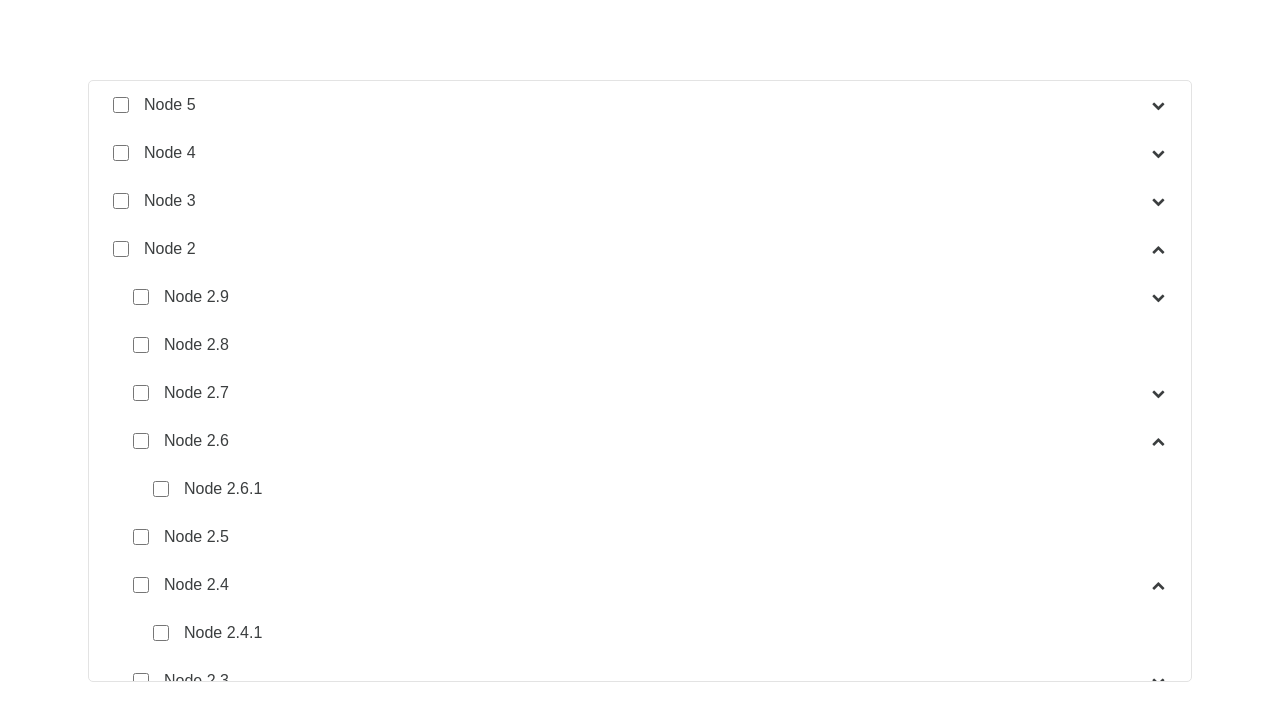
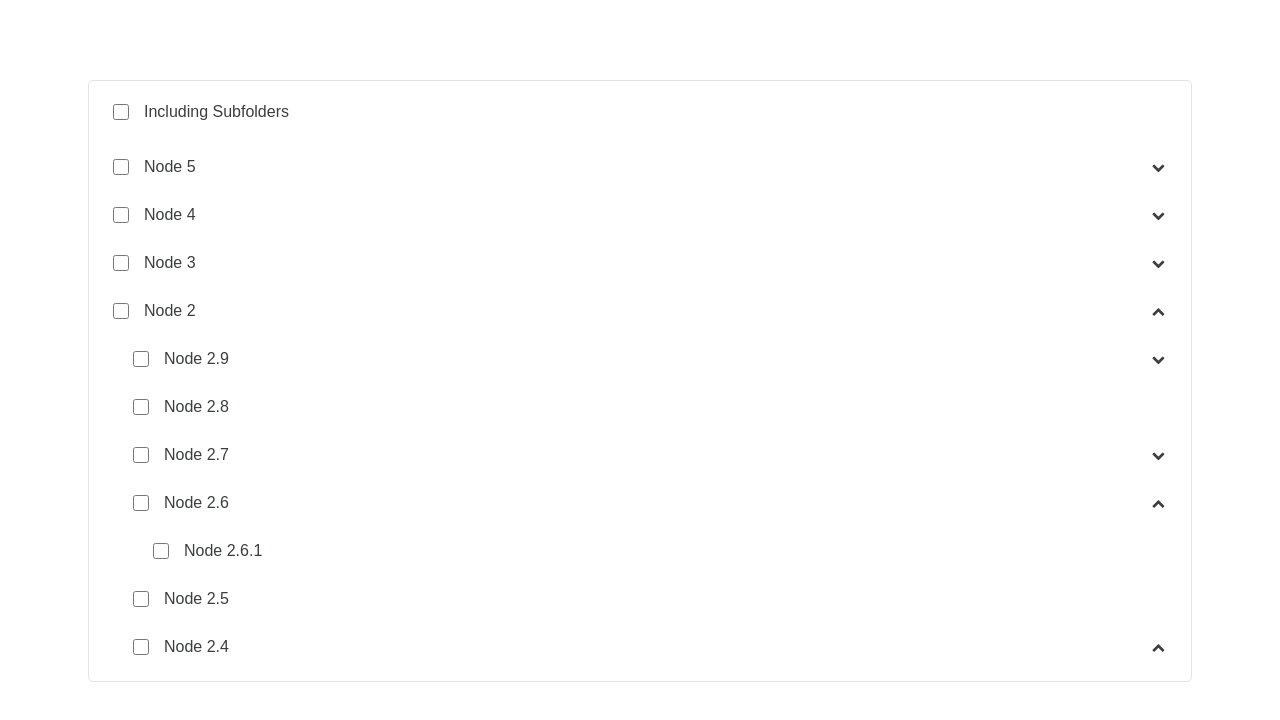
Before and after one commit to Anvi1/folder-selector, an Angular app: page / in a window 1280 px wide. Shown: the top 720 px of the page. Built offline with nearby package versions, Linux system fonts and the light colour scheme.

Commit message:
Add "Including Folder" feature

```diff
--- a/src/app/folder-selector-services/folder-selector-service/folder-selector.service.ts
+++ b/src/app/folder-selector-services/folder-selector-service/folder-selector.service.ts
@@ -1,7 +1,7 @@
 import { Injectable } from '@angular/core';
 import { FolderSelectorApiService } from '../api-service/folder-selector-api.service';
 import { Folder, FolderSelectorRawDataType, FolderSelectorResponse } from '../../folder-selector-interfaces/folder-selector-items';
-import { Observable, catchError, map } from 'rxjs';
+import { Observable, map } from 'rxjs';
 import { filterDataWithNoNames, filterDate, sortDataWithNames } from 'src/app/folder-selector-utils/folder-selector-utils';
 
 @Injectable({
@@ -14,7 +14,6 @@ export class FolderSelectorService {
   getMappedData(): Observable<Folder[]> {
     return this.apiService.fetchData().pipe(
       map((response: FolderSelectorResponse) => this.processResponseData(response.data)),
-      catchError(this.handleError)
     );
   }
 
@@ -22,11 +21,6 @@ export class FolderSelectorService {
     const filteredData = filterDataWithNoNames(responseData); // Filter out items with empty names
     const sortedData = sortDataWithNames(filteredData); // Sort by the "name" property
     return this.mapData(sortedData);
-  }
-
-  private handleError(error: any) {
-    console.error('An error occurred:', error);
-    return [];
   }
 
   mapData(responseData: FolderSelectorRawDataType[] , parentId: number | null = null, depth: number = 0): Folder[] {
--- a/src/app/rm-folder-selector/rm-folder-selector.component.css
+++ b/src/app/rm-folder-selector/rm-folder-selector.component.css
@@ -9,3 +9,17 @@
     overflow-y: auto;
     max-height: 75vh;
 }
+
+.rm-including-sub-folder{
+    height: 6vh;
+    padding: 20px;
+    display: flex;
+    flex-direction: row;
+    align-items: stretch;
+    justify-content: center;
+}
+
+.rm-fs-including-sub-folder-checkbox{
+    display: flex;
+    align-items: center;
+}
--- a/src/app/rm-folder-selector/rm-folder-selector.component.html
+++ b/src/app/rm-folder-selector/rm-folder-selector.component.html
@@ -1,4 +1,19 @@
-<div class="rm-fs-container" *ngIf="data">
+<div *ngIf="displayError">
+  Something went wrong! Please check network!
+</div>
+<div class="rm-fs-container" *ngIf="!displayError">
+  <div class="rm-including-sub-folder">
+    <div class="rm-fs-including-sub-folder-checkbox">
+        <input type="checkbox"
+               class="rm-fs-checkbox"
+               (change)="includeSubFolders()"
+               [checked]="includeSubFoldersCheck"
+                />
+    </div>
+    <div class="rm-fs-span">
+        <span>Including Subfolders</span>
+    </div>
+  </div>
     <ng-container
       *ngTemplateOutlet="Recursion; context:{ folders: data}"
     ></ng-container>
@@ -8,8 +23,7 @@
     <div *ngFor="let folder of folders">
             <rm-folder [folderData] = "folder"
               (resetSelectionEvent)="resetSelection(data)"
-              (updateParentSelectionEvent)="updateParentSelection(folder)"
-              (updateChildrenSelectionEvent)="updateChildrenSelection(folder)"/>
+              (updateSelectionEvent)="updateCurrentSelection(folder)"/>
 
       <div *ngIf="folder.isCollapsed">
         <div *ngIf="folder?.subFolder.length > 0">
--- a/src/app/rm-folder-selector/rm-folder-selector.component.ts
+++ b/src/app/rm-folder-selector/rm-folder-selector.component.ts
@@ -5,7 +5,7 @@
 
 import { Component, OnDestroy, OnInit } from '@angular/core';
 import { Folder } from '../folder-selector-interfaces/folder-selector-items';
-import { Subscription } from 'rxjs';
+import { Subscription, catchError } from 'rxjs';
 import { FolderSelectorService } from '../folder-selector-services/folder-selector-service/folder-selector.service';
 import { addPaddingToData, findFolderById } from '../folder-selector-utils/folder-selector-utils';
 
@@ -20,6 +20,8 @@ export class RmFolderSelectorComponent implements OnInit, OnDestroy {
   public storedData = sessionStorage.getItem('folderSelectorData'); // Holds previously stored data from sessionStorage.
 
   getFolderSelectorDataSubscription: Subscription = new Subscription;
+  includeSubFoldersCheck: boolean = false;
+  displayError: boolean = false;
 
   constructor(private folderSelectorService: FolderSelectorService){
   }
@@ -35,12 +37,41 @@ export class RmFolderSelectorComponent implements OnInit, OnDestroy {
       this.data = parsedData;
     }
     else{
-      this.getFolderSelectorDataSubscription = this.folderSelectorService.getMappedData().subscribe(mappedData => {
+      this.getFolderSelectorDataSubscription = this.folderSelectorService.getMappedData()
+      .pipe(
+        catchError((error) => {
+          console.error('An error occurred:', error);
+          this.displayError = true;
+          return [];
+        })
+      )
+      .subscribe(mappedData => {
         this.data = mappedData;
+          this.displayError = false;
           addPaddingToData(mappedData);
           sessionStorage.setItem('folderSelectorData', JSON.stringify(mappedData));
-      });
         }
+      );
+    }
+  }
+
+  includeSubFolders() {
+    this.includeSubFoldersCheck = !this.includeSubFoldersCheck;
+  }
+
+  checkAnyChildrenSelected(folder: Folder) : boolean {
+    return folder?.subFolder.some((child: any) => (child.isActive || child.isInderminate));
+  }
+
+
+ /**
+ * Handles changes in current folder selection, Parent & Child Selections.
+ */
+  updateCurrentSelection(selectedItem: Folder) {
+    const anyChildrenSelected = this.checkAnyChildrenSelected(selectedItem);
+    selectedItem.isInderminate = (anyChildrenSelected && !selectedItem.isActive && !this.includeSubFoldersCheck) ? true : false;
+    this.updateChildrenSelection(selectedItem);
+    this.updateParentSelection(selectedItem);
   }
 
 
@@ -49,10 +80,10 @@ export class RmFolderSelectorComponent implements OnInit, OnDestroy {
   */
   updateChildrenSelection(selectedItem: Folder){
     const isSelected = selectedItem.isActive;
-    if (selectedItem.subFolder && !isSelected) {
+    if (selectedItem.subFolder && this.includeSubFoldersCheck) {
           selectedItem.subFolder.forEach((subfolder) => {
            subfolder.isActive = isSelected;
-           subfolder.isInderminate = isSelected;
+           subfolder.isInderminate = false;
            this.updateChildrenSelection(subfolder);
         });
      }
@@ -66,13 +97,12 @@ export class RmFolderSelectorComponent implements OnInit, OnDestroy {
     if (selectedItem.parent !== null) {
       const parentFolder = findFolderById(selectedItem.parent, this.data);
       if (parentFolder) {
-        const anyChildrenSelected = parentFolder?.subFolder.some((child: any) => (child.isActive || child.isInderminate));
+        const anyChildrenSelected = this.checkAnyChildrenSelected(parentFolder);
         parentFolder.isInderminate = (!parentFolder.isActive && anyChildrenSelected) ? true : false;
         this.updateParentSelection(parentFolder);
       }
     }
   }
-
 
    /**
   * Resets data when user clicks area other than toggle & checkbox.
@@ -89,7 +119,9 @@ export class RmFolderSelectorComponent implements OnInit, OnDestroy {
 
   ngOnDestroy(): void {
     // Unsubscribe from the data subscription
+    if (this.getFolderSelectorDataSubscription) {
       this.getFolderSelectorDataSubscription.unsubscribe();
+    }
   }
 
 }
--- a/src/app/rm-folder-selector/rm-folder/rm-folder.component.css
+++ b/src/app/rm-folder-selector/rm-folder/rm-folder.component.css
@@ -16,22 +16,6 @@
     align-items: center;
 }
 
-.rm-fs-checkbox {
-    height: 16px;
-    width: 16px;
-    border: 2px solid hsl(210, 0%, 89%);
-    border-radius: 5px;
-    cursor: pointer;
-}
-
-.rm-fs-item-span {
-    flex: 1 1 0;
-    padding-left: 12px;
-    display: flex;
-    align-items: center;
-    cursor: pointer;
-}
-
 .rm-fs-item-toggle-btn {
     display: flex;
     align-items: center;
--- a/src/app/rm-folder-selector/rm-folder/rm-folder.component.html
+++ b/src/app/rm-folder-selector/rm-folder/rm-folder.component.html
@@ -6,7 +6,7 @@
                [indeterminate]="folderData.isInderminate"
                (change)="onFolderSelectorCheckBoxChange(folderData)" />
     </div>
-    <div class="rm-fs-item-span" (click)="clearAllSelectionAndSelectClickedFolder(folderData)">
+    <div class="rm-fs-span" (click)="clearAllSelectionAndSelectClickedFolder(folderData)">
         <span>{{folderData.name}}</span>
     </div>
     <div class="rm-fs-item-toggle-btn" *ngIf="folderData.subFolder && folderData.subFolder?.length">
--- a/src/app/rm-folder-selector/rm-folder/rm-folder.component.ts
+++ b/src/app/rm-folder-selector/rm-folder/rm-folder.component.ts
@@ -15,8 +15,7 @@ export class RmFolderComponent {
 
   @Input() folderData!: Folder;
   @Output() resetSelectionEvent = new EventEmitter();
-  @Output() updateParentSelectionEvent = new EventEmitter<Folder>();
-  @Output() updateChildrenSelectionEvent = new EventEmitter<Folder>();
+  @Output() updateSelectionEvent = new EventEmitter<Folder>();
 
   /**
  * Clear selected/activated folders and select/activate clicked folder when user clicks area other than toggle & checkbox.
@@ -24,14 +23,12 @@ export class RmFolderComponent {
   clearAllSelectionAndSelectClickedFolder(selectedItem: Folder){
     this.resetSelectionEvent.emit();
     selectedItem.isActive = true;
-    this.updateParentSelectionEvent.emit(selectedItem);
+    this.updateSelectionEvent.emit(selectedItem);
   }
 
   onFolderSelectorCheckBoxChange(selectedItem: Folder) {
-      selectedItem.isActive = !selectedItem.isActive;
-      selectedItem.isInderminate = false;
-      this.updateChildrenSelectionEvent.emit(selectedItem);
-      this.updateParentSelectionEvent.emit(selectedItem);
+    selectedItem.isActive = !selectedItem.isActive;
+    this.updateSelectionEvent.emit(selectedItem);
   }
 
 }
--- a/src/styles.css
+++ b/src/styles.css
@@ -5,3 +5,19 @@ body {
     color: hsl(195, 3%, 24% );
     font-size: 16px;
 }
+
+.rm-fs-span {
+    flex: 1 1 0;
+    padding-left: 12px;
+    display: flex;
+    align-items: center;
+    cursor: pointer;
+}
+
+.rm-fs-checkbox {
+    height: 16px;
+    width: 16px;
+    border: 2px solid hsl(210, 0%, 89%);
+    border-radius: 5px;
+    cursor: pointer;
+}
```
Also changed, not shown: 1 other file (tests, documents, lock files or other folders). Lines whose indentation alone changed are shown as unchanged.
